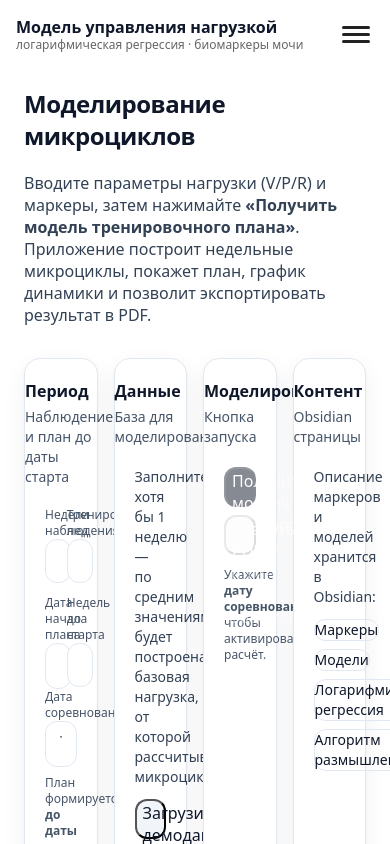
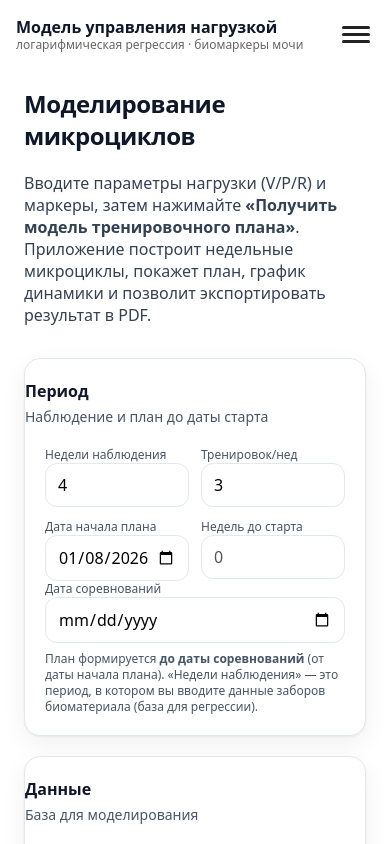
Before and after one commit to alexLuckyStrike/LoadModeling, a Nuxt app in the folder nuxt/: page /planner in a window 390 px wide. Shown: the top 844 px of the page. Built offline with nearby package versions, Linux system fonts and the light colour scheme.

Commit message:
fix planner

```diff
--- a/nuxt/pages/planner.vue
+++ b/nuxt/pages/planner.vue
@@ -9,7 +9,7 @@
         </p>
       </div>
 
-      <div class="grid gap-4 md:grid-cols-2 xl:grid-cols-4">
+      <div class="grid gap-4 md:grid-cols-2 xl:grid-cols-4 mobile-cards-vertical">
         <UiCard title="Период" subtitle="Наблюдение и план до даты старта">
           <div class="grid grid-cols-2 gap-3">
             <Field label="Недели наблюдения">
@@ -618,6 +618,13 @@ onMounted(() => {
 </script>
 
 <style scoped>
+@media (max-width: 767px) {
+  .mobile-cards-vertical {
+    display: flex !important;
+    flex-direction: column !important;
+    gap: 1.25rem !important;
+  }
+}
 .input {
   width: 100%;
   border: 1px solid #e2e8f0;
```
